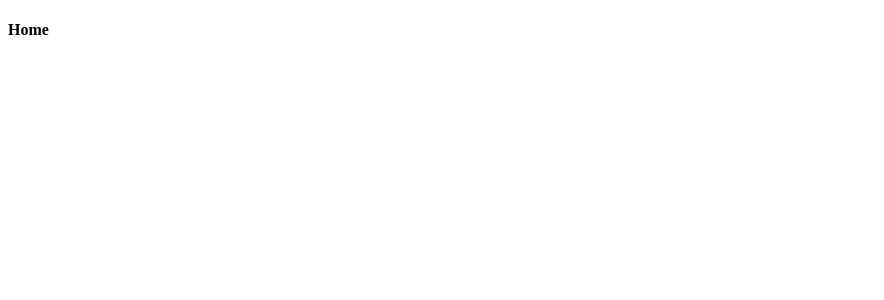
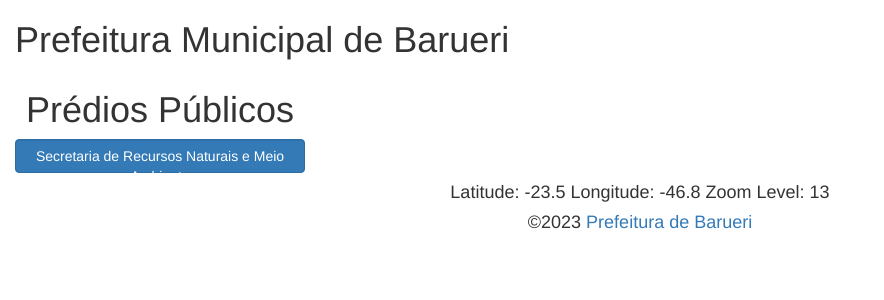
Before and after one commit to jonatas-marques/sig-sema, a Next.js app: page / in a window 1280 px wide. Shown: the top 300 px of the page, without its empty margins (0-884 px from the left). Built offline with nearby package versions, Linux system fonts and the light colour scheme.

Commit message:
Novo Layout com CSS

```diff
--- /dev/null
+++ b/components/HomeMap.module.css
@@ -0,0 +1,17 @@
+#header {
+    text-align: center;
+    height: 75px;
+    background-color: darkcyan
+}
+#mapdiv {
+    height: 850px;
+    background-color: salmon;
+}
+#side_panel {
+    height: 850px;
+    background-color: beige;
+}
+#footer {
+    height: 75px;
+    background-color: darkgray;
+}
--- a/package.json
+++ b/package.json
@@ -10,6 +10,7 @@
   "author": "",
   "license": "ISC",
   "dependencies": {
+    "bootstrap": "^3.4.1",
     "next": "^13.2.1",
     "react": "^18.2.0",
     "react-dom": "^18.2.0"
--- a/pages/index.js
+++ b/pages/index.js
@@ -1,7 +1,25 @@
+//Bootstrap CSS
+import 'bootstrap/dist/css/bootstrap.css'
+//Style CSS
+import styles from '/components/HomeMap.module.css'
+
 function Home() {
     return (
         <div>
-            <h4>Home</h4>
+            <div
+                //className={styles.header}
+                class="header col-md-12">
+                <h1>Prefeitura Municipal de Barueri</h1>
+            </div>
+            <div id="side_panel" class="col-md-3">
+                <h1 class="text-center">Prédios Públicos</h1>
+                <button id="zoomToSEMA" class="form-control btn-primary">Secretaria de Recursos Naturais e Meio Ambiente</button>
+            </div>
+            <div id="mapdiv" class="col-md-9"></div>
+            <div id="footer" class="col-md-12">
+                <h4 id="map_coords" class="text-center">Latitude: -23.5 Longitude: -46.8 Zoom Level: 13</h4>
+                <h4 class="text-center"> &copy;2023 <a href="https://portal.barueri.sp.gov.br/">Prefeitura de Barueri</a> </h4>
+            </div>
         </div>
     )
 }
```
Also changed, not shown: 1 other file (tests, documents, lock files or other folders).
